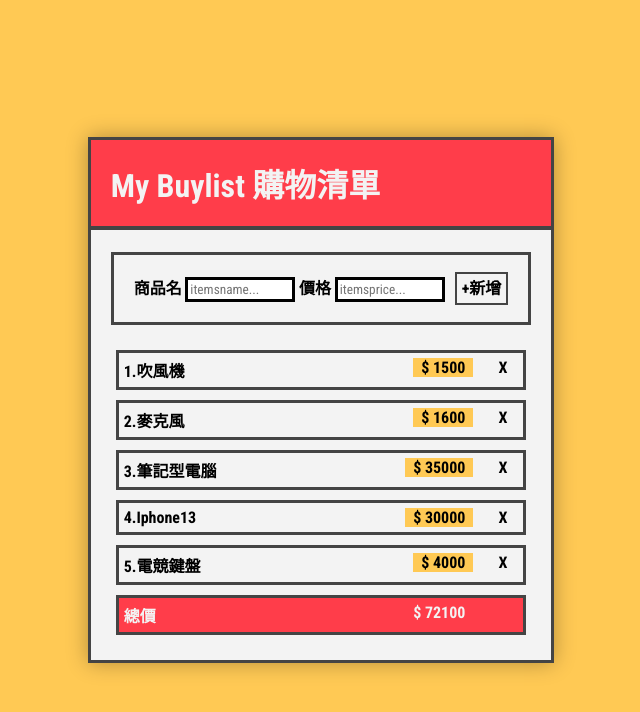
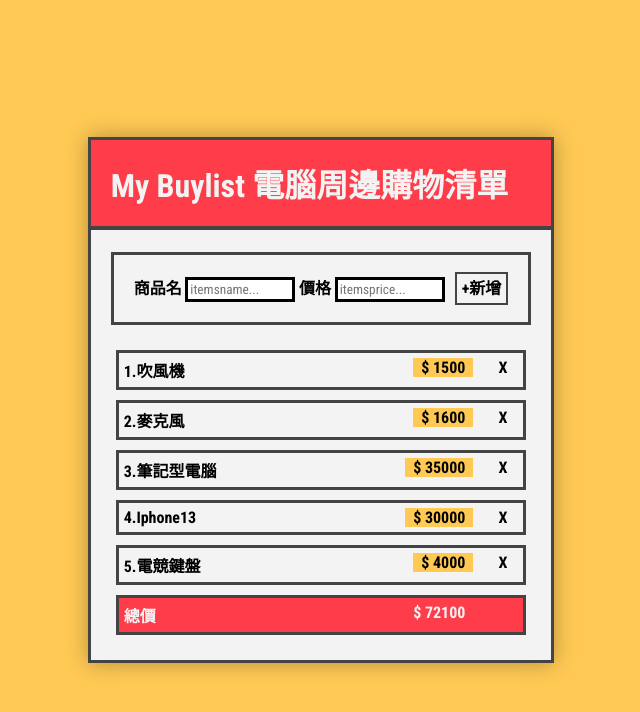
Before and after one commit to hanjiboy/Buylist, a plain HTML site: page index.html in a window 1280 px wide. Shown: the whole page, without its empty margins (319-959 px from the left). Drawn offline with nearby package versions, Linux system fonts and the light colour scheme.

Commit message:
buylist page

```diff
--- a/index.html
+++ b/index.html
@@ -9,7 +9,7 @@
 <body>
 <!-- partial:index.partial.html -->
 <div id="buylist">
-  <h1>My Buylist 購物清單</h1>
+  <h1>My Buylist 電腦周邊購物清單</h1>
   <div class="buy_item control_panel">
     <label>商品名</label>
     <input id="input_name" placeholder="itemsname..."/>
```
